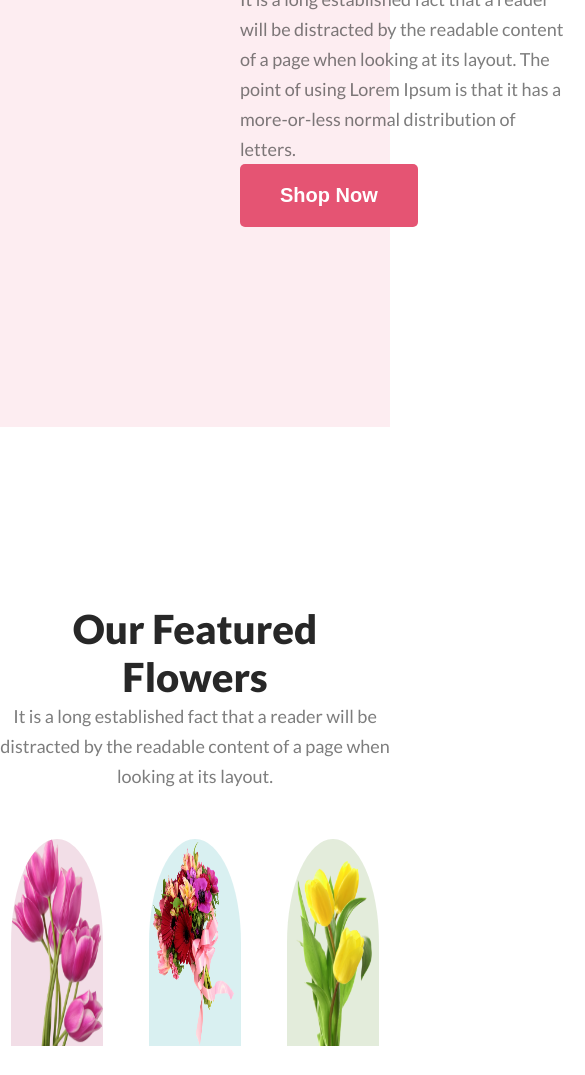
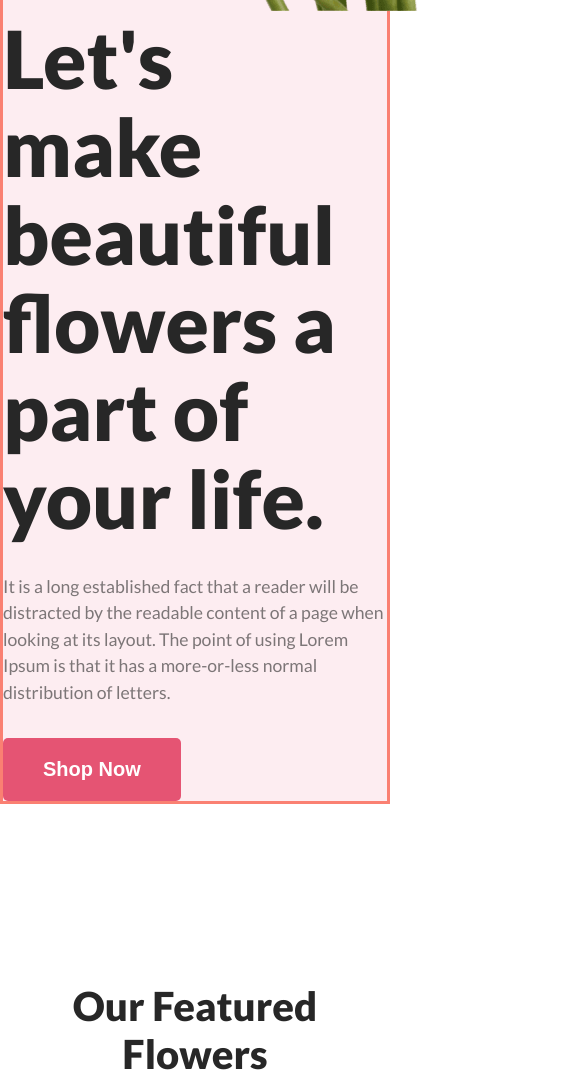
Before and after one commit to Abdallah-BinSaif/p-flower-shop, a plain HTML site: page index.html in a window 390 px wide. Shown: the part 792-1867 px from the top of the page, 585 px wide, since content can reach past the window. Drawn offline with Linux system fonts and the light colour scheme.

Commit message:
updating banner and featured section and responsive for mobile devices both sections

```diff
--- a/index.html
+++ b/index.html
@@ -8,7 +8,7 @@
 </head>
 <body>
     <header>
-        <div class="banner-container">
+        <div class="banner-container max-width">
             <div class="banner-info">
                 <h3 class="banner-heading">Let's make beautiful flowers a part of your life.</h3>
                 <p class="banner-text">It is a long established fact that a reader will be distracted by the readable content of a page when looking at its layout. The point of using Lorem Ipsum is that it has a more-or-less normal distribution of letters.</p>
--- a/styles/style.css
+++ b/styles/style.css
@@ -8,13 +8,20 @@
 
 body{
     font-family: "Lato", sans-serif;
+    max-width: 1920px;
+    margin: 0 auto;
 }
 
 /* shared styles */
 
+.max-width{
+    border: 3px solid salmon;
+    max-width: 1420px;
+    margin: 0 auto;
+}
+
 header{
   background-color: rgba(229, 84, 115, 0.1);
-    /* max-width: 1440px; */
 }
 
 .btn-primary{
@@ -39,23 +46,30 @@ main section{
 
 .banner-container{
     display: flex;
+    align-items: center;
+    gap: 100px;
 }
-
 .banner-info{
-    padding: 200px 240px;
+    max-width: 700px;
+    display: flex;
+    flex-direction: column;
+    align-items: flex-start;
+    gap: 32px;
 }
-
 .banner-heading{
     color: rgb(39, 39, 39);
-    font-size: 80px;
+    font-size: 5em;
     font-weight: 800;
-    line-height: 96px;
+    line-height: 1.1em;
 }
 .banner-text{
     color: rgba(39, 39, 39, 0.6);
-    font-size: 18px;
+    font-size: 1.1em;
     font-weight: 400;
-    line-height: 30px;
+    line-height: 1.5em;
+}
+.image{
+    width: 100%;
 }
 
 /* feature section */
@@ -93,22 +107,28 @@ main section{
 .featured-image{
     width: 450px;
 }
-.image1{
+
+.featured-image > img{
     height: 80%;
     width: 80%;
     border-radius: 50% 50% 0 0;
+}
+.image1{
+    /* height: 80%;
+    width: 80%;
+    border-radius: 50% 50% 0 0; */
     background-color: rgba(167, 33, 98, 0.15);
 }
 .image2{
-    height: 80%;
+    /* height: 80%;
     width: 80%;
-    border-radius: 50% 50% 0 0;
+    border-radius: 50% 50% 0 0; */
     background-color: rgba(5, 151, 160, 0.15);
 }
 .image3{
-    height: 80%;
+    /* height: 80%;
     width: 80%;
-    border-radius: 50% 50% 0 0;
+    border-radius: 50% 50% 0 0; */
     background-color: rgba(71, 125, 17, 0.15);
 }
 
@@ -119,3 +139,27 @@ main section{
     text-decoration: underline;
     margin-top: 32px;
 }
+
+
+@media screen and (max-width:576px) {
+    .banner-container {
+        display: flex;
+        align-items: center;
+        gap: 0;
+        flex-direction: column-reverse;
+    }
+    .banner-info {
+        max-width:100%;
+        display: flex;
+        flex-direction: column;
+        align-items: flex-start;
+        gap: 32px;
+    }
+
+    .featured-images {
+        display: flex;
+        gap: 24px;
+        flex-direction: column;
+        align-items: center;
+    }
+}
```
